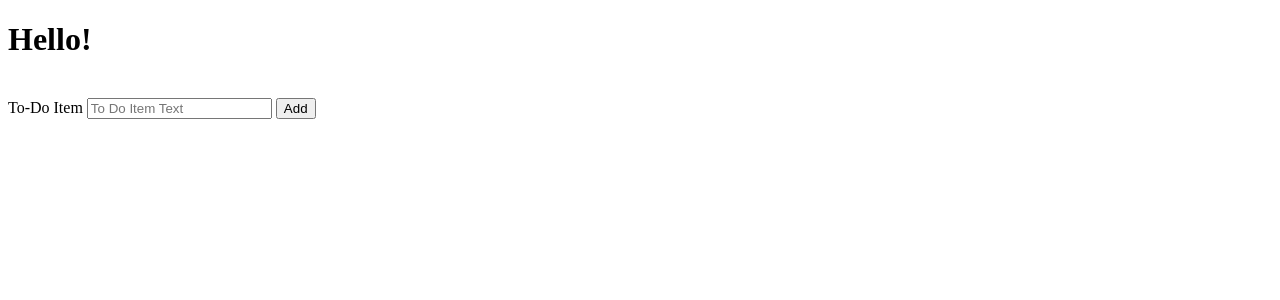
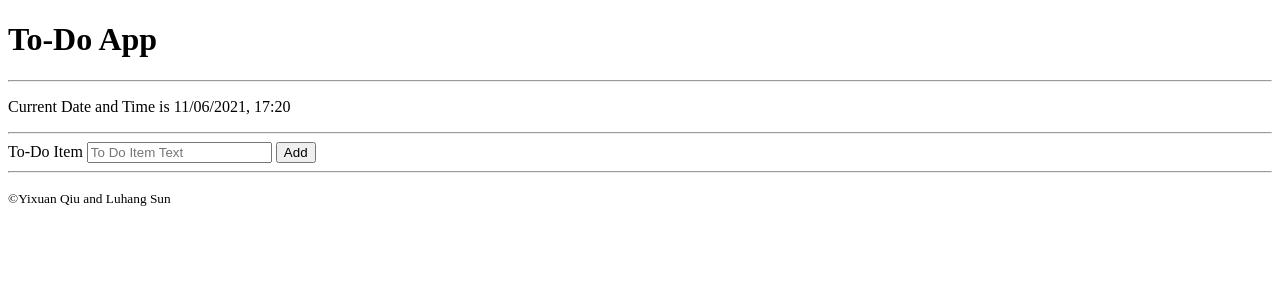
Before and after one commit to qiuyixuan/To-Do-App, a Flask app: page / in a window 1280 px wide. Shown: the top 300 px of the page. Run offline with Flask 2, Linux system fonts and the light colour scheme.

Commit message:
added data and time

```diff
--- a/src/app.py
+++ b/src/app.py
@@ -5,25 +5,25 @@ Yixuan Qiu & Luhang Sun
 '''
 
 from flask import Flask, render_template, request, url_for, redirect
+from flask_sqlalchemy import SQLAlchemy
+from datetime import datetime
 
 app = Flask(__name__)
 
 to_do_list = []
 
-
 @app.route("/")
 def index():
-	# user = {'username' : 'Naser' }
+	now = datetime.now()
+	date_time = now.strftime("%m/%d/%Y, %H:%M")
 	return render_template("base.html",
-							title="home",
-							# user=user,
+							title="Home",
+							date_time=date_time,
 							to_do_list=to_do_list)
-
 
 @app.route("/about")
 def about():
 	return "A to-do app"
-
 
 @app.route("/add", methods=["POST"])
 def add():
@@ -33,12 +33,10 @@ def add():
 
 	return redirect(url_for("index"))
 
-
 @app.route("/remove/<string:name>")
 def remove(name):
 	to_do_list.remove(name)
 	return redirect(url_for("index"))
 
-
 if __name__ == "__main__":
 	app.run(debug=True)
--- a/src/templates/base.html
+++ b/src/templates/base.html
@@ -2,12 +2,17 @@
 <!doctype html>
 <html>
     <head>
-        <title>{{ title }} - To-Do App</title>
+        <title>{{ title }} - Todo App</title>
     </head>
+
     <body>
-        <h1>Hello!</h1>
+        <h1>To-Do App</h1>
 
-        <br>
+        <hr>
+
+        <p>Current Date and Time is {{date_time}}</p>
+
+        <hr>
 
         <form action="/add" method="post">
         	<div>
@@ -23,6 +28,14 @@
         	<a href="/remove/{{item}}">remove</a>
         {% endfor %}
 
+        <hr>
+
+        <footer class="footer">
+            <div class="container">
+                <p class="text-muted"><small>©Yixuan Qiu and Luhang Sun</small></p>
+            </div>
+        </footer>
 
     </body>
+
 </html>
```
